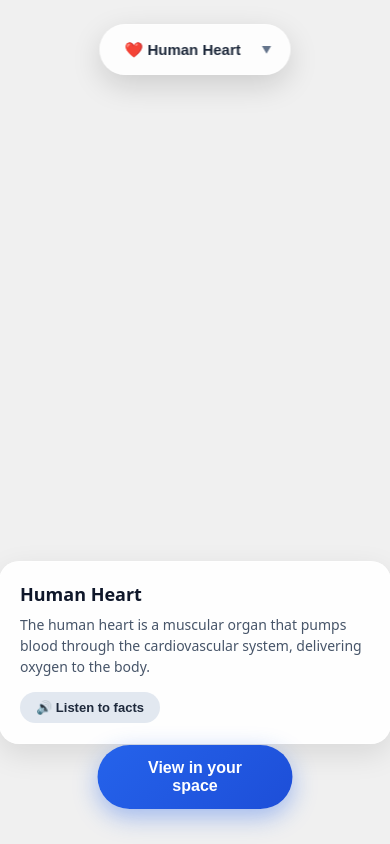
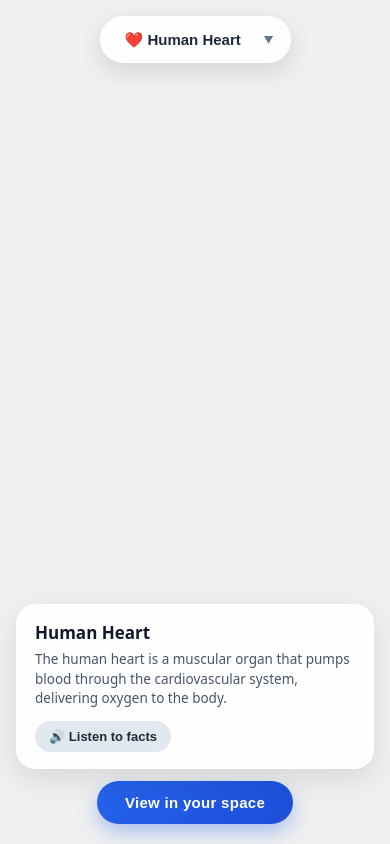
Before and after one commit to sinan-rahman-ak/ar-test, a plain HTML site: page index.html in a window 390 px wide. Drawn offline with Linux system fonts and the light colour scheme; some packages are replaced by stand-ins of ours; a script that the page names is missing.

Commit message:
Enhance layout and styling for index.html
Refactor layout and styles for improved responsiveness and UI elements.

```diff
--- a/index.html
+++ b/index.html
@@ -6,53 +6,139 @@
   <title>AR Educational Viewer</title>
   <script type="module" src="https://ajax.googleapis.com/ajax/libs/model-viewer/4.0.0/model-viewer.min.js"></script>
   <style>
-    /* Updated background color */
-    html, body { margin: 0; width: 100%; height: 100%; overflow: hidden; background: #f0f0f0; font-family: system-ui, -apple-system, sans-serif; }
-    model-viewer { width: 100%; height: 100%; padding-bottom: 220px; box-sizing: border-box; }
+    * { box-sizing: border-box; }
+    html, body {
+      margin: 0;
+      width: 100%;
+      height: 100vh;
+      height: 100dvh;
+      overflow: hidden;
+      background: #f0f0f0;
+      font-family: system-ui, -apple-system, sans-serif;
+      display: flex;
+      flex-direction: column;
+      justify-content: space-between;
+      align-items: center;
+    }
 
-    /* Top Dropdown */
+    /* 1. Top Dropdown Zone */
     .selector-container {
-      position: absolute; top: 24px; left: 50%; transform: translateX(-50%);
-      background: rgba(255, 255, 255, 0.85); backdrop-filter: blur(12px); -webkit-backdrop-filter: blur(12px);
-      padding: 6px; border-radius: 35px; box-shadow: 0 10px 30px rgba(0, 0, 0, 0.15);
-      border: 1px solid rgba(255, 255, 255, 0.4); z-index: 100; display: flex; align-items: center;
+      margin-top: 16px;
+      background: rgba(255, 255, 255, 0.9);
+      backdrop-filter: blur(12px);
+      -webkit-backdrop-filter: blur(12px);
+      padding: 6px;
+      border-radius: 35px;
+      box-shadow: 0 8px 24px rgba(0, 0, 0, 0.12);
+      border: 1px solid rgba(255, 255, 255, 0.6);
+      z-index: 100;
+      display: flex;
+      align-items: center;
+      position: relative;
+      flex-shrink: 0;
     }
     #model-selector {
-      background: transparent; padding: 10px 36px 10px 18px; border-radius: 30px; font-size: 15px;
-      font-weight: 600; color: #1e293b; border: none; outline: none; cursor: pointer; appearance: none;
+      background: transparent;
+      padding: 8px 36px 8px 18px;
+      border-radius: 30px;
+      font-size: 15px;
+      font-weight: 600;
+      color: #1e293b;
+      border: none;
+      outline: none;
+      cursor: pointer;
+      appearance: none;
+      -webkit-appearance: none;
     }
-    .selector-container::after { content: '▼'; font-size: 10px; color: #64748b; position: absolute; right: 18px; pointer-events: none; }
+    .selector-container::after {
+      content: '▼';
+      font-size: 10px;
+      color: #64748b;
+      position: absolute;
+      right: 16px;
+      pointer-events: none;
+    }
 
-    /* New Floating Info Card */
+    /* 2. Middle 3D Model Zone (Strictly between Top and Bottom) */
+    model-viewer {
+      width: 100%;
+      flex: 1;
+      min-height: 0;
+      outline: none;
+    }
+
+    /* 3. Bottom UI Zone (Info Card + AR Button stacked cleanly) */
+    .bottom-ui {
+      width: 100%;
+      padding: 0 16px 20px 16px;
+      display: flex;
+      flex-direction: column;
+      align-items: center;
+      gap: 12px;
+      z-index: 100;
+      flex-shrink: 0;
+    }
+
     .info-card {
-      position: absolute; bottom: 100px; left: 50%; transform: translateX(-50%);
-      width: 90%; max-width: 350px; background: rgba(255, 255, 255, 0.9);
-      backdrop-filter: blur(12px); -webkit-backdrop-filter: blur(12px);
-      padding: 20px; border-radius: 20px; box-shadow: 0 10px 30px rgba(0, 0, 0, 0.1);
-      border: 1px solid rgba(255, 255, 255, 0.5); z-index: 100;
+      width: 100%;
+      max-width: 360px;
+      background: rgba(255, 255, 255, 0.92);
+      backdrop-filter: blur(12px);
+      -webkit-backdrop-filter: blur(12px);
+      padding: 16px 18px;
+      border-radius: 20px;
+      box-shadow: 0 10px 30px rgba(0, 0, 0, 0.1);
+      border: 1px solid rgba(255, 255, 255, 0.6);
     }
-    .info-card h2 { margin: 0 0 8px 0; font-size: 18px; color: #0f172a; }
-    .info-card p { margin: 0 0 15px 0; font-size: 14px; color: #475569; line-height: 1.5; }
+    .info-card h2 {
+      margin: 0 0 6px 0;
+      font-size: 17px;
+      color: #0f172a;
+    }
+    .info-card p {
+      margin: 0 0 12px 0;
+      font-size: 13.5px;
+      color: #475569;
+      line-height: 1.45;
+    }
 
-    /* Audio Button */
     #audio-btn {
-      background: #e2e8f0; color: #1e293b; border: none; padding: 8px 16px;
-      border-radius: 20px; font-size: 13px; font-weight: 600; cursor: pointer;
-      display: flex; align-items: center; gap: 6px;
+      background: #e2e8f0;
+      color: #1e293b;
+      border: none;
+      padding: 8px 14px;
+      border-radius: 20px;
+      font-size: 13px;
+      font-weight: 600;
+      cursor: pointer;
+      display: inline-flex;
+      align-items: center;
+      gap: 6px;
     }
     #audio-btn:active { background: #cbd5e1; }
 
     /* AR Button */
     #ar-button {
-      background: linear-gradient(135deg, #2563eb, #1d4ed8); color: white; border: none;
-      padding: 14px 30px; position: absolute; bottom: 35px; left: 50%; transform: translateX(-50%);
-      border-radius: 35px; font-size: 16px; font-weight: 700; cursor: pointer;
-      box-shadow: 0 8px 25px rgba(37, 99, 235, 0.4); z-index: 100;
+      background: linear-gradient(135deg, #2563eb, #1d4ed8);
+      color: white;
+      border: none;
+      padding: 13px 28px;
+      border-radius: 35px;
+      font-size: 15px;
+      font-weight: 700;
+      letter-spacing: 0.3px;
+      white-space: nowrap;
+      cursor: pointer;
+      box-shadow: 0 8px 20px rgba(37, 99, 235, 0.35);
+    }
+    #ar-button:active {
+      transform: scale(0.97);
     }
   </style>
 </head>
 <body>
 
+  <!-- 1. Top Dropdown -->
   <div class="selector-container">
     <select id="model-selector" onchange="changeModel(this.value)">
       <option value="heart.glb">❤️ Human Heart</option>
@@ -62,21 +148,29 @@
     </select>
   </div>
 
-  <!-- New Info Card -->
+  <!-- 2. Middle 3D Model Viewer -->
+  <model-viewer id="viewer" src="heart.glb" alt="3D Model Viewer"
+    camera-controls auto-rotate shadow-intensity="1" autoplay
+    camera-orbit="0deg 75deg 130%" field-of-view="45deg"
+    ar ar-modes="webxr scene-viewer quick-look">
+    <!-- Hidden slot hides default small AR cube icon -->
+    <button slot="ar-button" style="display: none;"></button>
+  </model-viewer>
+
+  <!-- 3. Bottom Stacked UI -->
+  <div class="bottom-ui">
     <div class="info-card">
       <h2 id="info-title">Human Heart</h2>
       <p id="info-desc">The human heart is a muscular organ that pumps blood through the cardiovascular system, delivering oxygen to the body.</p>
       <button id="audio-btn" onclick="playAudio()">🔊 Listen to facts</button>
     </div>
 
-  <model-viewer id="viewer" src="heart.glb" alt="3D Model Viewer"
-    camera-controls auto-rotate shadow-intensity="1" autoplay
-    ar ar-modes="webxr scene-viewer quick-look">
-    <button id="ar-button" slot="ar-button">View in your space</button>
-  </model-viewer>
+    <button id="ar-button" onclick="document.getElementById('viewer').activateAR()">
+      View in your space
+    </button>
+  </div>
 
   <script>
-    // Data dictionary for the info card
     const modelData = {
       'heart.glb': {
         title: 'Human Heart',
@@ -96,36 +190,28 @@
       }
     };
 
-    // Update 3D viewer and info card when dropdown changes
     function changeModel(modelFile) {
       document.getElementById('viewer').src = modelFile;
       document.getElementById('info-title').innerText = modelData[modelFile].title;
       document.getElementById('info-desc').innerText = modelData[modelFile].desc;
-      window.speechSynthesis.cancel(); // Stop audio if playing
+      window.speechSynthesis.cancel();
     }
 
-    // Web Speech API Text-to-Speech Engine
-    // Text-to-Speech Engine with Voice Selection
     function playAudio() {
-  window.speechSynthesis.cancel(); // Reset
+      window.speechSynthesis.cancel();
       const textToRead = document.getElementById('info-desc').innerText;
       const utterance = new SpeechSynthesisUtterance(textToRead);
 
-  // Load available system voices
       const voices = window.speechSynthesis.getVoices();
-
-  // Try to find a British English voice, or default to the second available voice
-  const preferredVoice = voices.find(voice => voice.lang === 'en-GB') || voices[1];
-
+      const preferredVoice = voices.find(voice => voice.lang === 'en-GB' || voice.lang === 'en-IN') || voices[1];
       if (preferredVoice) {
         utterance.voice = preferredVoice;
       }
 
-  utterance.rate = 0.9; // Read slightly slower for students
+      utterance.rate = 0.9;
       window.speechSynthesis.speak(utterance);
     }
 
-// Trick to force browsers to load voices immediately on page load
     window.speechSynthesis.onvoiceschanged = function() {
       window.speechSynthesis.getVoices();
     };
```
Lines whose indentation alone changed are shown as unchanged.
